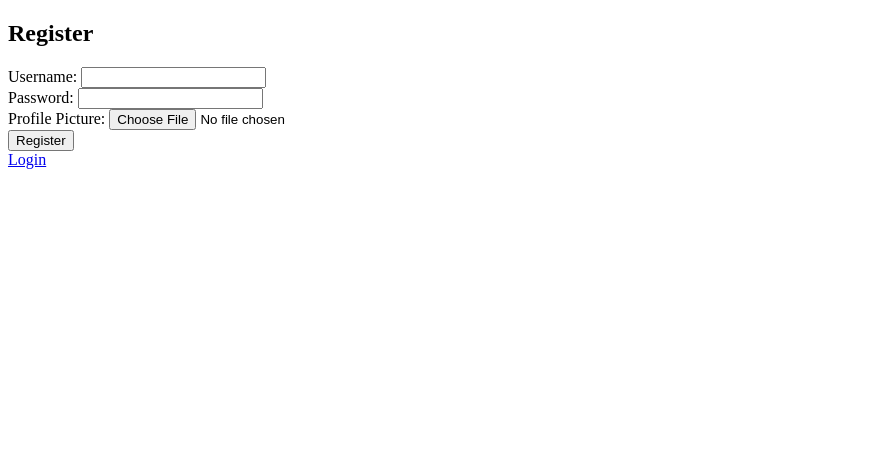
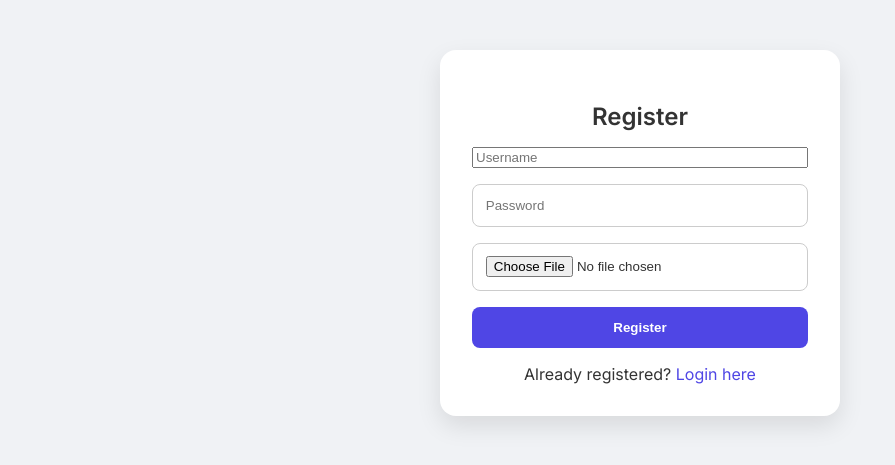
Before and after one commit to the-matrix9/videocall, a Flask app: page /register in a window 1280 px wide. Shown: the top 465 px of the page, without its empty margins (0-895 px from the left). Run offline with Flask 3, Linux system fonts and the light colour scheme.

Commit message:
Update register.html

```diff
--- a/templates/register.html
+++ b/templates/register.html
@@ -1,14 +1,102 @@
 <!DOCTYPE html>
-<html>
-<head><title>Register</title></head>
+<html lang="en">
+<head>
+  <meta charset="UTF-8" />
+  <meta name="viewport" content="width=device-width, initial-scale=1.0" />
+  <title>Video Call App</title>
+  <link href="https://fonts.googleapis.com/css2?family=Inter:wght@400;600&display=swap" rel="stylesheet">
+  <style>
+    * { box-sizing: border-box; }
+    body {
+      font-family: 'Inter', sans-serif;
+      margin: 0;
+      background-color: #f0f2f5;
+      color: #333;
+    }
+    .container {
+      max-width: 400px;
+      margin: 50px auto;
+      padding: 2rem;
+      background: #fff;
+      border-radius: 1rem;
+      box-shadow: 0 10px 25px rgba(0, 0, 0, 0.1);
+    }
+    h2 {
+      text-align: center;
+      margin-bottom: 1rem;
+    }
+    form {
+      display: flex;
+      flex-direction: column;
+      gap: 1rem;
+    }
+    input[type="text"], input[type="password"], input[type="file"] {
+      padding: 0.8rem;
+      border: 1px solid #ccc;
+      border-radius: 0.5rem;
+    }
+    button {
+      padding: 0.8rem;
+      background-color: #4f46e5;
+      color: white;
+      border: none;
+      border-radius: 0.5rem;
+      cursor: pointer;
+      font-weight: 600;
+    }
+    button:hover {
+      background-color: #3730a3;
+    }
+    .link {
+      text-align: center;
+      margin-top: 1rem;
+    }
+    .link a {
+      color: #4f46e5;
+      text-decoration: none;
+    }
+    .video-container {
+      display: flex;
+      justify-content: center;
+      flex-direction: column;
+      align-items: center;
+      gap: 1rem;
+      margin-top: 2rem;
+    }
+    video {
+      border-radius: 1rem;
+      width: 90%;
+      max-width: 400px;
+      box-shadow: 0 5px 15px rgba(0, 0, 0, 0.2);
+    }
+    img.dp {
+      width: 80px;
+      height: 80px;
+      border-radius: 50%;
+      object-fit: cover;
+      border: 2px solid #4f46e5;
+    }
+    .user-info {
+      display: flex;
+      align-items: center;
+      gap: 1rem;
+      justify-content: center;
+      margin-bottom: 1rem;
+    }
+  </style>
+</head>
 <body>
-<h2>Register</h2>
-<form method="POST" enctype="multipart/form-data">
-  Username: <input name="username"><br>
-  Password: <input name="password" type="password"><br>
-  Profile Picture: <input type="file" name="dp"><br>
-  <button type="submit">Register</button>
-</form>
-<a href="/login">Login</a>
+  <div class="container">
+    <h2>Register</h2>
+    <form method="POST" enctype="multipart/form-data">
+      <input name="username" placeholder="Username" required />
+      <input name="password" type="password" placeholder="Password" required />
+      <input type="file" name="dp" accept="image/*" required />
+      <button type="submit">Register</button>
+    </form>
+    <div class="link">
+      Already registered? <a href="/login">Login here</a>
+    </div>
+  </div>
 </body>
 </html>
```
